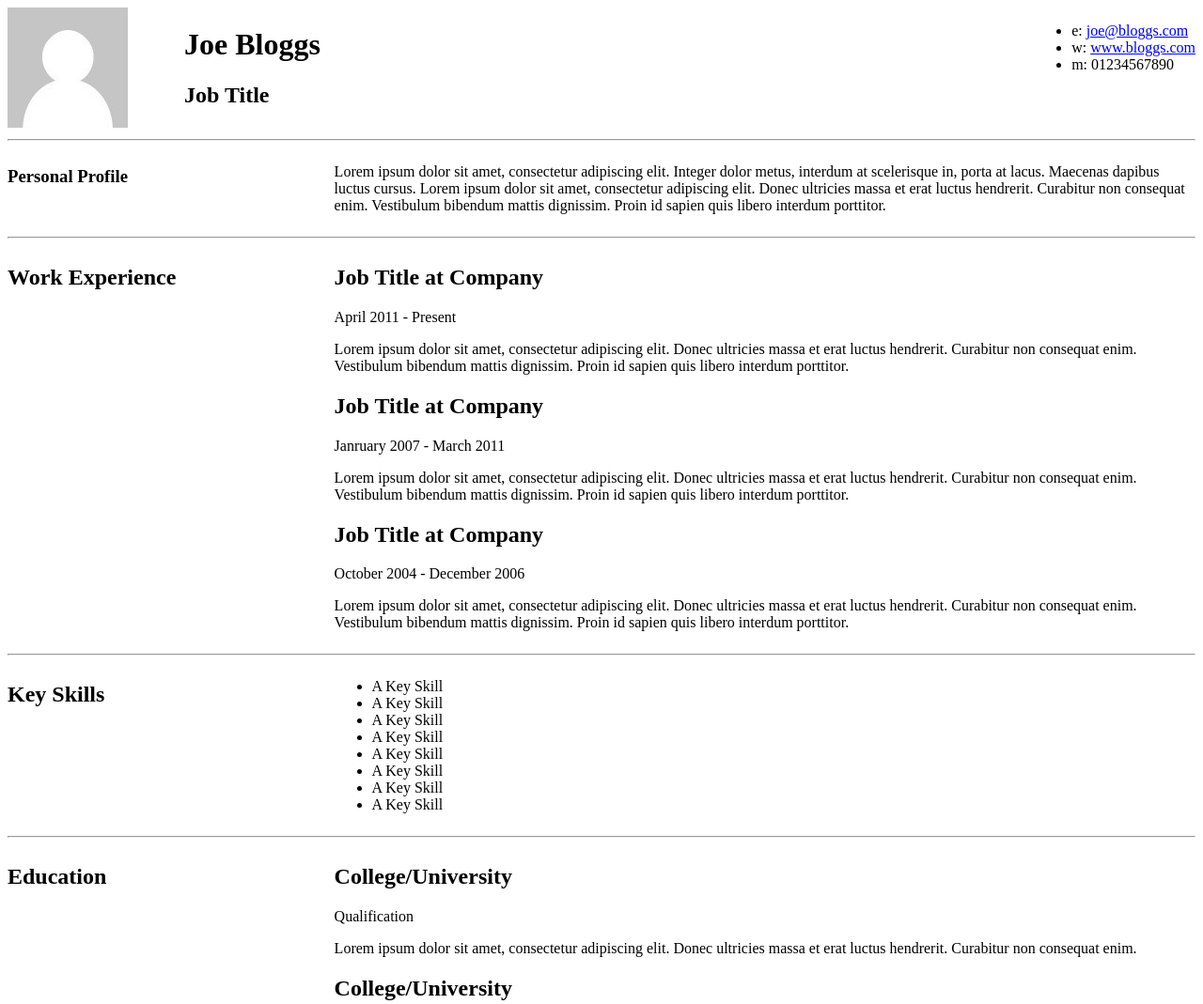
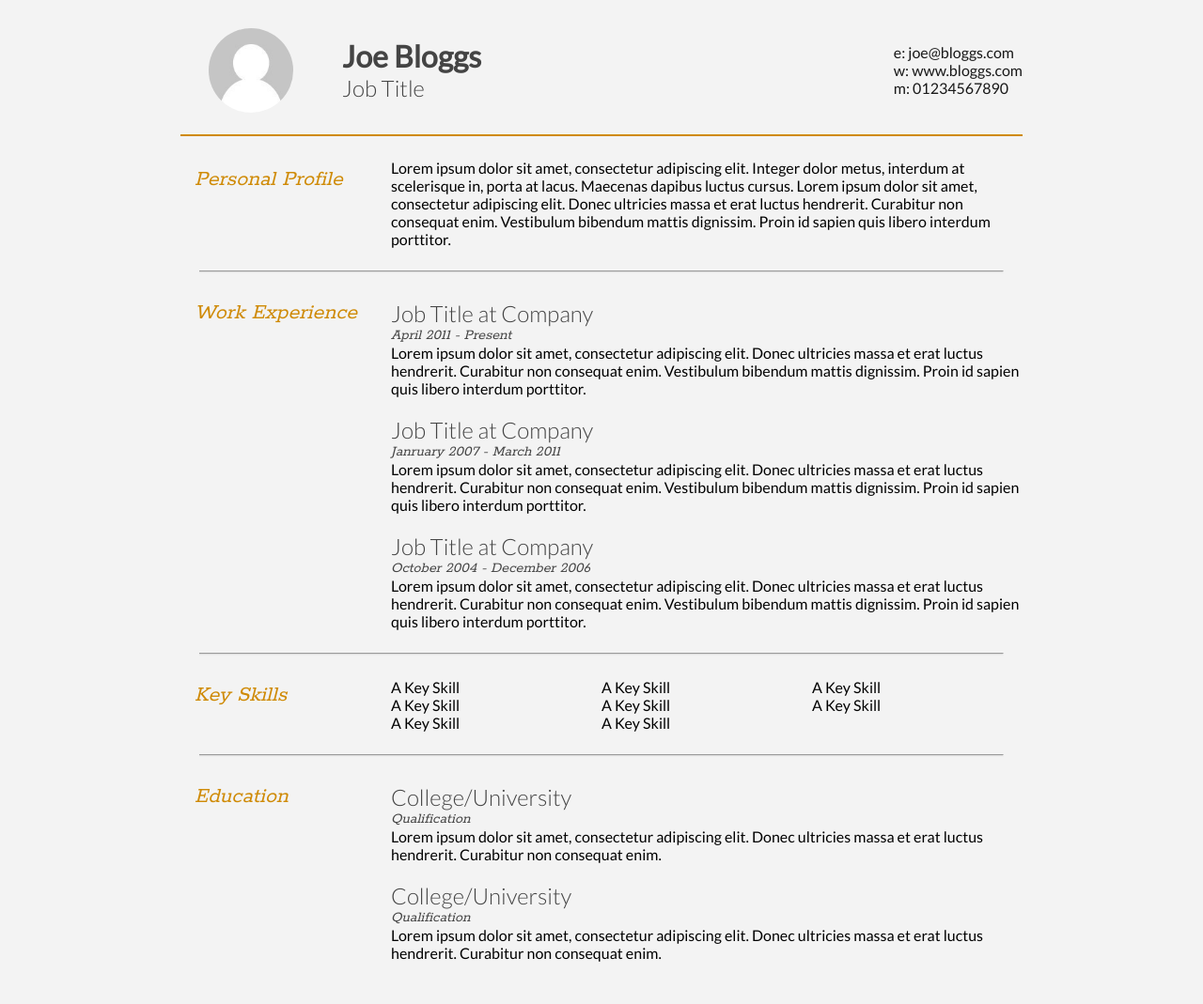
Before and after one commit to Kenzie-Academy-Brasil-Developers/estilizar-curriculo-sprint-2-AndersonKSilva, a plain HTML site: page index.html in a window 1280 px wide. Shown: the top 1069 px of the page at 94% size. After the commit the page ends 1040 px from the top, so only its background shows below. Drawn offline with Linux system fonts and the light colour scheme.

Commit message:
Editado css para formatar o index.html

```diff
--- a/style.css
+++ b/style.css
@@ -1,27 +1,109 @@
+html{
+	font-family: 'Lato', 'Helvetica','Arial', 'sans-serif';
+}
+body{
+	width: 70%;
+	margin: auto;
+	margin-top: 30px;
+	font-family: 'Lato', 'Helvetica', 'Arial', 'sans-serif';
+	background-color: #f3f3f3;
+}
 .clear {
+	width: auto;
 	clear: both;
 }
-
 #headshot {
 	width: 12.5%;
 	float: left;
+	border-radius: 50%;
+	margin-left: 30px;
 	margin-right: 30px;
 }
-
+#headshot img{
+	width: 90px;
+	height: 90px;
+	border-radius: 50%;
+}
 #name {
 	float: left;
+	margin-left: 0px;
+	color: #444444;
 }
+#name h1{
+	margin-top: 10px;
+	margin-bottom: 0px;
+	position: relative;
 
+}
+#name h2{
+	margin-top: 0px;
+	margin-bottom: 0px;
+	font-weight: lighter;
+	position: relative;
+}
 #contactDetails {
 	float: right;
+	color: #181818;
 }
-
+.contatos{
+	list-style-type: none;
+	color: #181818;
+}
+a{
+	color: inherit;
+}
+a:link{
+	text-decoration: none;
+}
 .sectionTitle {
 	float: left;
-	width: 25%;
+	width: 20%;
+	color: #cf8a05;
+	margin-left: 15px;
 }
-
+.sectionTitle h1{
+	font-weight: 200;
+	font-size: 1.50rem;
+	font-style: italic;
+	font-family: 'Rokkitt', 'Helvetica', 'Arial', 'sans-serif';
+}
 .sectionContent {
 	float: right;
-	width: 72.5%;
+	width: 75%;
 }
+.sectionContent h2{
+	font-weight: 380;
+	margin-bottom: 0%;
+}
+.subDetails{
+	font-style: italic;
+	color: #444444;
+	font-family: 'Rokkitt', 'Helvetica', 'Arial', sans-serif;
+	margin-top: 0%;
+	margin-bottom: 0%;
+}
+.para{
+	margin-top: 0%;
+}
+.Skills{
+	display: grid;
+	grid-template-columns: 1fr 1fr 1fr;
+	padding-left: 0%;
+	list-style: none;
+}
+.divi{
+	height: 2px;
+	background-color: #cf8a05;
+	border-style: none;
+	margin-top: 20px;
+}
+.otherdivi{
+	height: 1px;
+	border-left: none;
+	background-color: #dedede;
+	margin-left: 20px;
+	margin-right: 20px;
+}
+.title{
+	color: #444444;
+}
```
